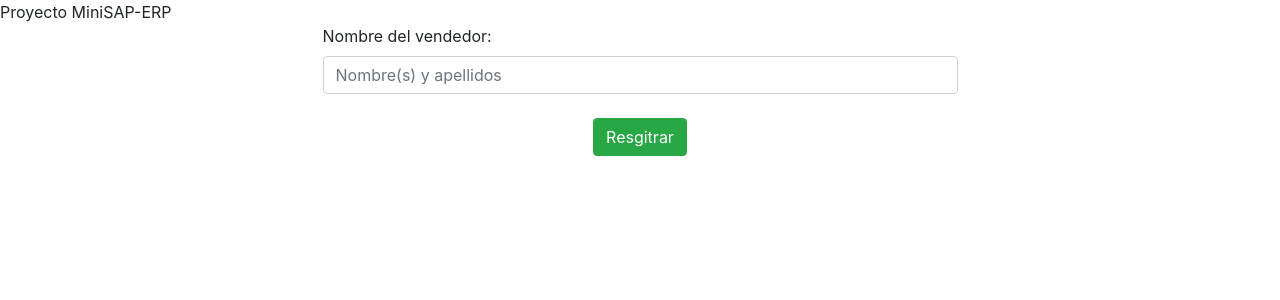
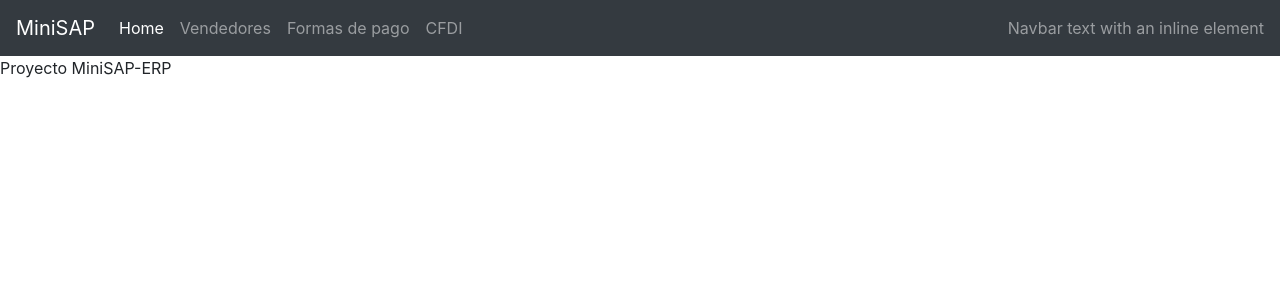
Before and after one commit to DevLuisZG/mini-sap, a CodeIgniter app: page /Proyectos_2020/ in a window 1280 px wide. Shown: the top 300 px of the page. Run offline with CodeIgniter, Linux system fonts and the light colour scheme.

Commit message:
Renderización de componentes

```diff
--- a/application/views/home.php
+++ b/application/views/home.php
@@ -10,12 +10,41 @@
     <link rel="stylesheet" type="text/css" href="assets/dist/app.css"></link>
     <title>Mini-SAP</title>
 </head>
-<body>
+<body class="app header-fixed sidebar-fixed aside-menu-fixed aside-menu-hidden">
     <!--Principal-->
     <div id="app">
+        <!--Barra de navegacion-->
+        <nav class="navbar navbar-expand-lg navbar-dark bg-dark">
+            <a class="navbar-brand" href="#">MiniSAP</a>
+            <button class="navbar-toggler" type="button" data-toggle="collapse" data-target="#navbarText" aria-controls="navbarText" aria-expanded="false" aria-label="Toggle navigation">
+                <span class="navbar-toggler-icon"></span>
+            </button>
+            <div class="collapse navbar-collapse" id="navbarText">
+                <ul class="navbar-nav mr-auto">
+                <li class="nav-item active">
+                    <a class="nav-link" href="#">Home<span class="sr-only"></span></a>
+                </li>
+                <li @click="menu=1" class="nav-item">
+                    <a class="nav-link" href="#"><i class=""></i>Vendedores</a>
+                </li>
+                <li @click="menu=1" class="nav-item">
+                    <a class="nav-link" href="#"><i class=""></i>Formas de pago</a>
+                </li>
+                <li @click="menu=1" class="nav-item">
+                    <a class="nav-link" href="#"><i class=""></i>CFDI</a>
+                </li>
+                </ul>
+                <span class="navbar-text">
+                    Navbar text with an inline element
+                </span>
+            </div>
+        </nav>
+
 		{{msg}}
         <!--Componente vendedor-->
-		<vendedor></vendedor>
+        <template v-if="menu==1">
+            <vendedor></vendedor>
+        </template>
 	</div>
     <!--Scripts JS-->
     <script type="text/javascript" src="assets/dist/app.js"></script>
--- a/assets/src/app.js
+++ b/assets/src/app.js
@@ -25,6 +25,7 @@ vue.component('vendedor', require('./mini-sap/catalogos/vendedores/Vendedor.vue'
 const app = new vue({
     el: '#app',
     data: {
+        menu: 0,
         msg: 'Proyecto MiniSAP-ERP'
     },
     created() {
```
Also changed, not shown: assets/dist/app.js.
